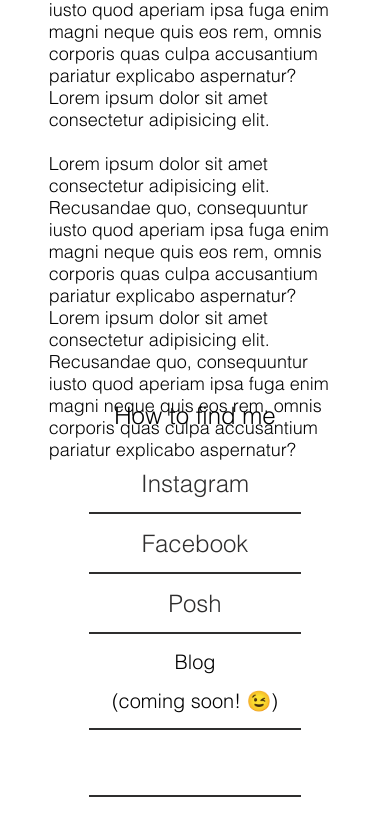
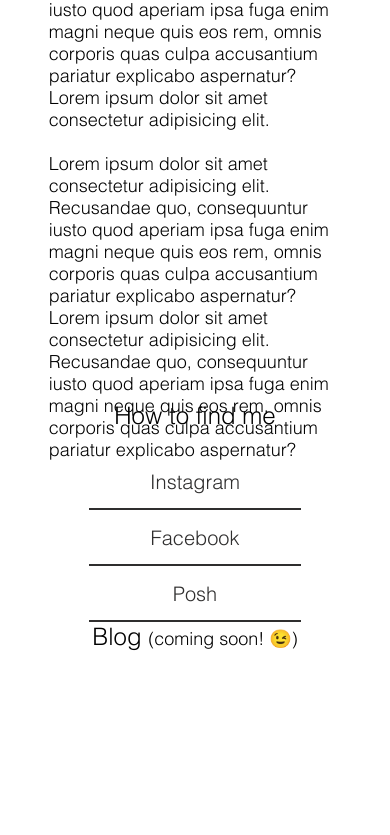
Before and after one commit to Tylers309/Renee, a React (Create React App) app: page / in a window 390 px wide. Shown: the part 1008-1843 px from the top of the page. After the commit the page ends 1708 px from the top, so only its background shows below. Built offline with nearby package versions, Linux system fonts and the light colour scheme.

Commit message:
Fixed blog on mobile

```diff
--- a/src/contact-section.css
+++ b/src/contact-section.css
@@ -77,7 +77,7 @@
     font-size: 24px;
   }
 
-  .social-container span {
+  .social-container span a {
     padding: 15px 0;
     font-size: 20px;
     border-bottom: 2px solid #2f2e2e;
@@ -85,9 +85,11 @@
     display: block;
   }
 
-  .social-container :last-child {
-    padding: 15px 0;
+  .no-pointer {
+    padding: 15px 0 50px 0;
     border-right: 0px solid #fff;
     margin-bottom: 50px;
   }
+
+
 }
```
